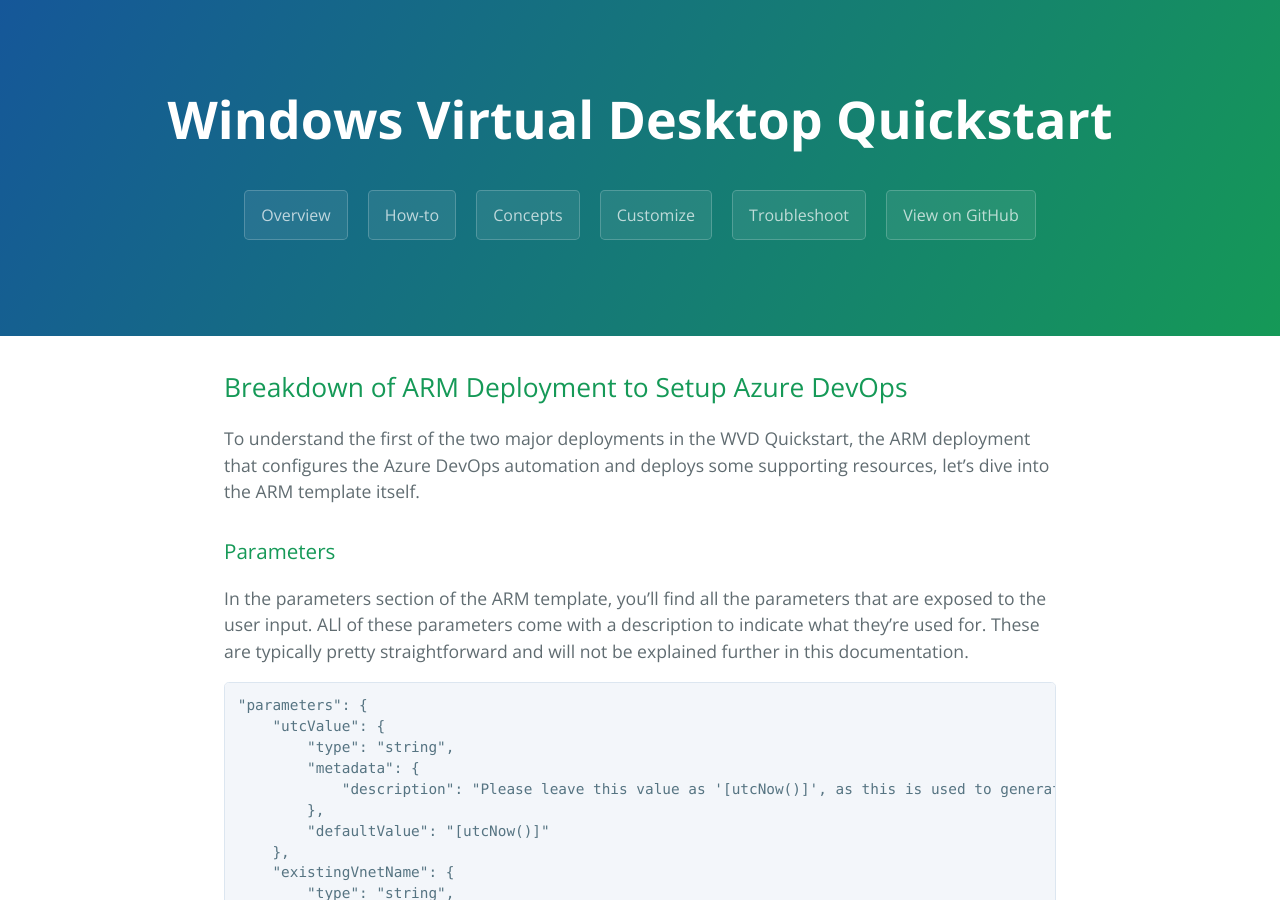
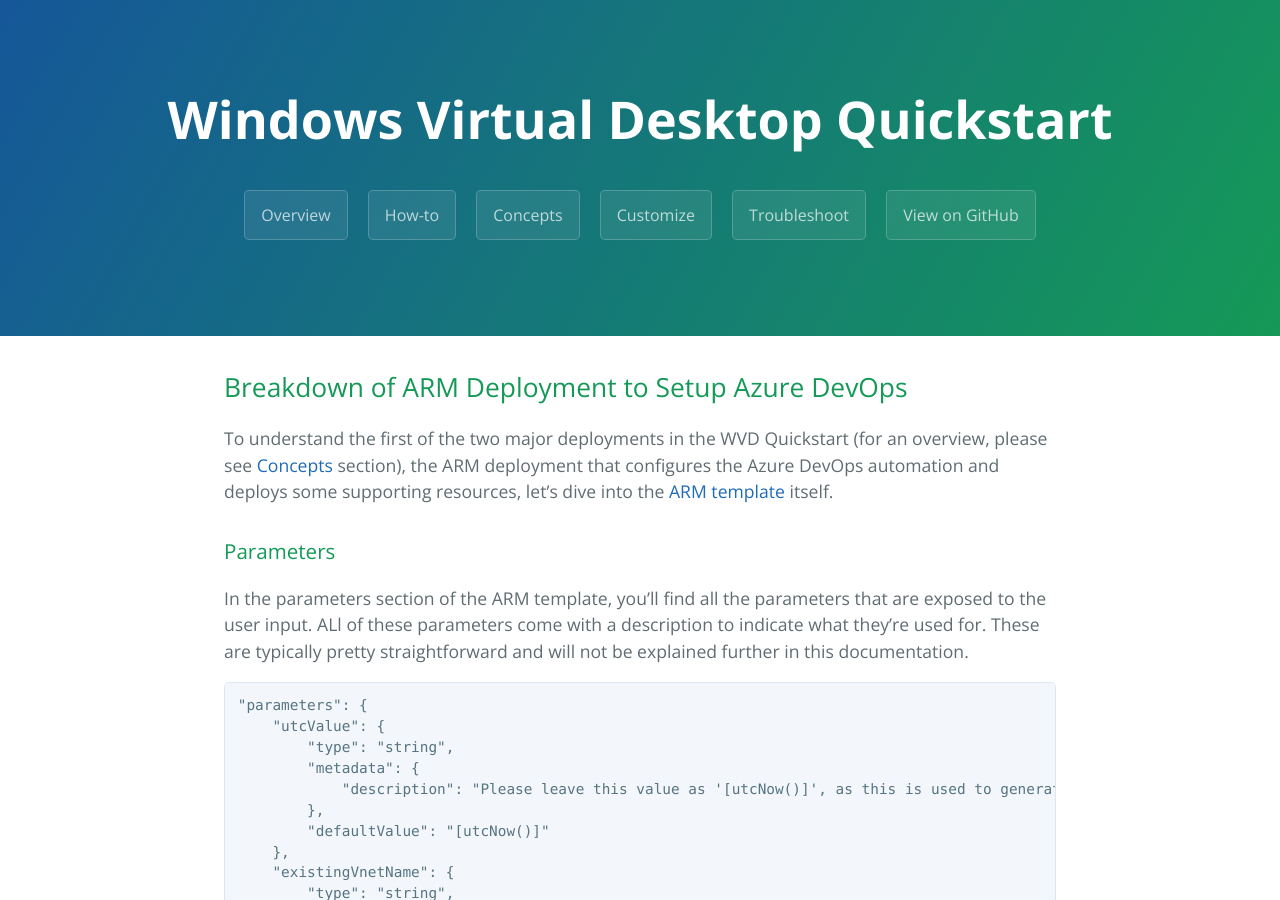
Before and after one commit to samvdjagt/wvdquickstart, a Jekyll site: the page built from armdeployment.md, in a window 1280 px wide and 900 px high. Built offline with Jekyll 4.4.1, drawn with Linux system fonts in a browser that asks for light colours.

Commit message:
Update armdeployment.md

```diff
--- a/armdeployment.md
+++ b/armdeployment.md
@@ -5,7 +5,7 @@
 ---
 
 ## Breakdown of ARM Deployment to Setup Azure DevOps
-To understand the first of the two major deployments in the WVD Quickstart, the ARM deployment that configures the Azure DevOps automation and deploys some supporting resources, let's dive into the ARM template itself.
+To understand the first of the two major deployments in the WVD Quickstart (for an overview, please see <a href="concepts">Concepts</a> section), the ARM deployment that configures the Azure DevOps automation and deploys some supporting resources, let's dive into the <a href="https://github.com/samvdjagt/wvdquickstart/tree/master/deploy.json" target="_blank">ARM template</a> itself.
 
 ### Parameters
 In the parameters section of the ARM template, you'll find all the parameters that are exposed to the user input. ALl of these parameters come with a description to indicate what they're used for. These are typically pretty straightforward and will not be explained further in this documentation.
```
